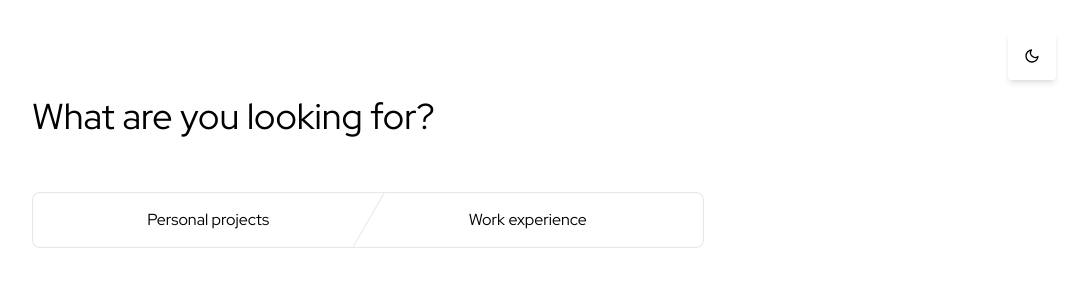
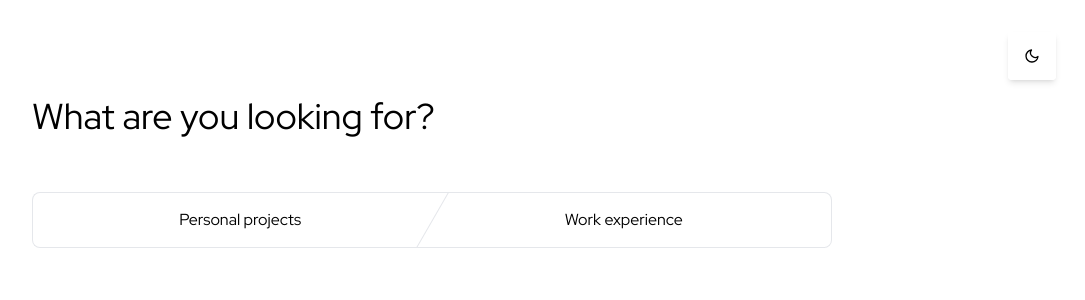
Before and after one commit to sparlos/sparling-dev, a Next.js app: page /projects-and-skills in a window 1280 px wide. Shown: the top 300 px of the page, without its empty margins (192-1277 px from the left). Built offline with nearby package versions, Linux system fonts and the light colour scheme.

Commit message:
make projects list more mobile responsive

```diff
--- a/components/ProjectCard.tsx
+++ b/components/ProjectCard.tsx
@@ -8,7 +8,7 @@ export default function ProjectCard({ title }: ProjectCardProps) {
   return (
     <motion.div
       layout
-      className="flex h-32 items-center justify-center rounded shadow-md dark:bg-slate-600"
+      className="mx-auto flex h-40 max-w-xs items-center justify-center rounded-lg shadow-md dark:bg-slate-600"
     >
       <div />
       {title}
--- a/components/ScrollableContentContainer.tsx
+++ b/components/ScrollableContentContainer.tsx
@@ -4,11 +4,13 @@ import { ReactNode } from 'react'
 type ScrollableContentContainerProps = {
   children: ReactNode
   title?: string
+  large?: boolean
 }
 
 export default function ScrollableContentContainer({
   children,
   title,
+  large = false,
 }: ScrollableContentContainerProps) {
   return (
     <div className="h-full w-full overflow-auto">
@@ -16,7 +18,11 @@ export default function ScrollableContentContainer({
         <title>{title || 'sparling.dev'}</title>
         <meta name="viewport" content="initial-scale=1.0, width=device-width" />
       </Head>
-      <div className="ml-auto mr-auto max-w-3xl px-12 pt-24 pb-32 leading-relaxed lg:ml-44 lg:mr-0">
+      <div
+        className={`ml-auto mr-auto ${
+          large ? 'max-w-4xl' : 'max-w-3xl'
+        } px-12 pt-24 pb-32 leading-relaxed lg:ml-44 lg:mr-0`}
+      >
         {children}
       </div>
     </div>
--- a/pages/projects-and-skills/index.tsx
+++ b/pages/projects-and-skills/index.tsx
@@ -41,7 +41,7 @@ export default function ProjectsAndSkills() {
   if (!hasCheckedParams) return null
 
   return (
-    <ScrollableContentContainer>
+    <ScrollableContentContainer large>
       <motion.div>
         <LayoutGroup>
           <AnimatePresence>
@@ -99,7 +99,7 @@ export default function ProjectsAndSkills() {
               {toggleState === 'left' && (
                 <motion.div
                   {...projectListAnimation}
-                  className="mt-6 grid grid-cols-3 gap-4"
+                  className="mt-6 grid gap-4 sm:grid-cols-2 md:grid-cols-3"
                   layout
                 >
                   <AnimatePresence>
```
